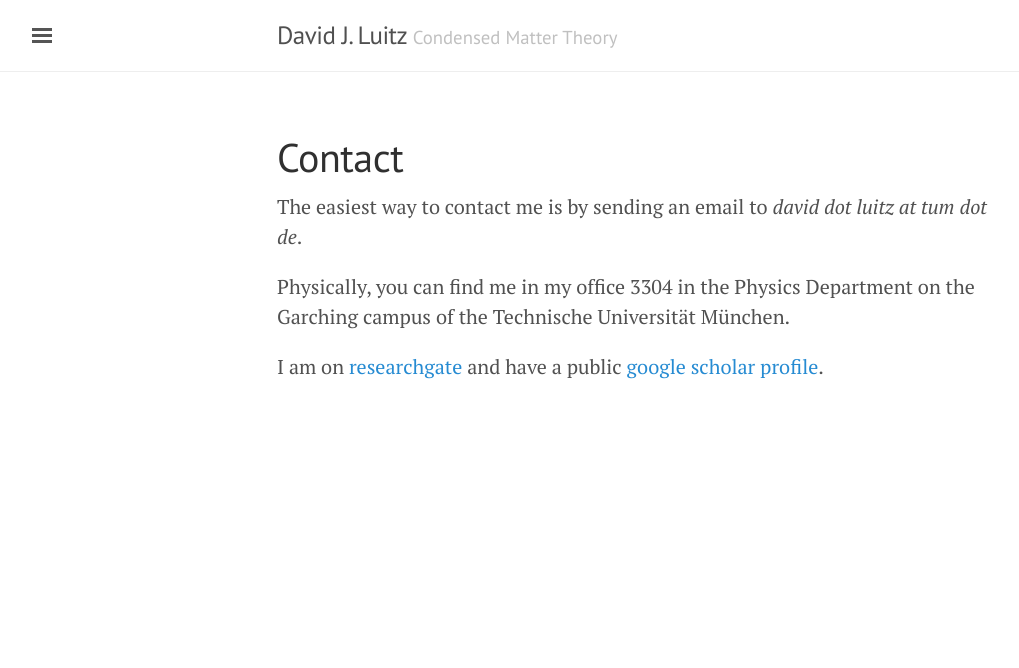
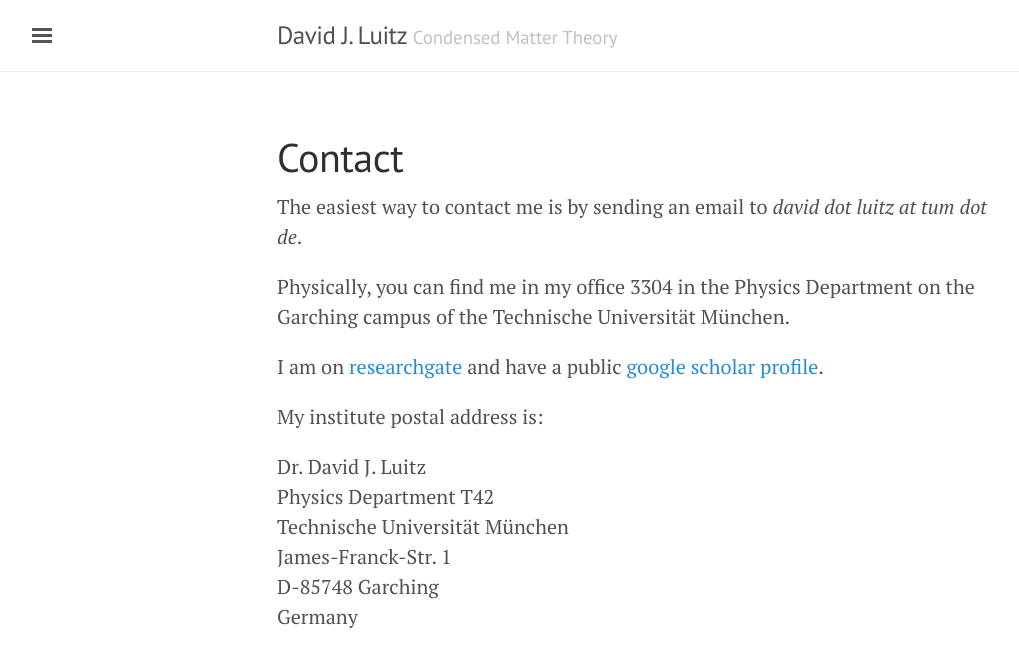
Before and after one commit to dluitz/dluitz.github.io, a Jekyll site: the page built from contact.md, in a window 1280 px wide. Shown: the top 668 px of the page, without its empty margins (3-1022 px from the left). Built offline with Jekyll 4.4.1, drawn with Linux system fonts in a browser that asks for light colours.

Commit message:
[contact]

```diff
--- a/_includes/head.html
+++ b/_includes/head.html
@@ -26,4 +26,5 @@
 
   <!-- RSS -->
   <link rel="alternate" type="application/rss+xml" title="RSS" href="/atom.xml">
+  {% include analytics.html %}
 </head>
--- a/contact.md
+++ b/contact.md
@@ -9,3 +9,12 @@ The easiest way to contact me is by sending an email to *david dot luitz at tum
 Physically, you can find me in my office 3304 in the Physics Department on the Garching campus of the Technische Universität München.
 
 I am on [researchgate](https://www.researchgate.net/profile/David_Luitz) and have a public [google scholar profile](https://scholar.google.com/citations?user=8CCqRZYAAAAJ&hl=en&oi=ao).
+
+My institute postal address is:
+
+Dr. David J. Luitz
+Physics Department T42
+Technische Universität München
+James-Franck-Str. 1
+D-85748 Garching
+Germany
```
